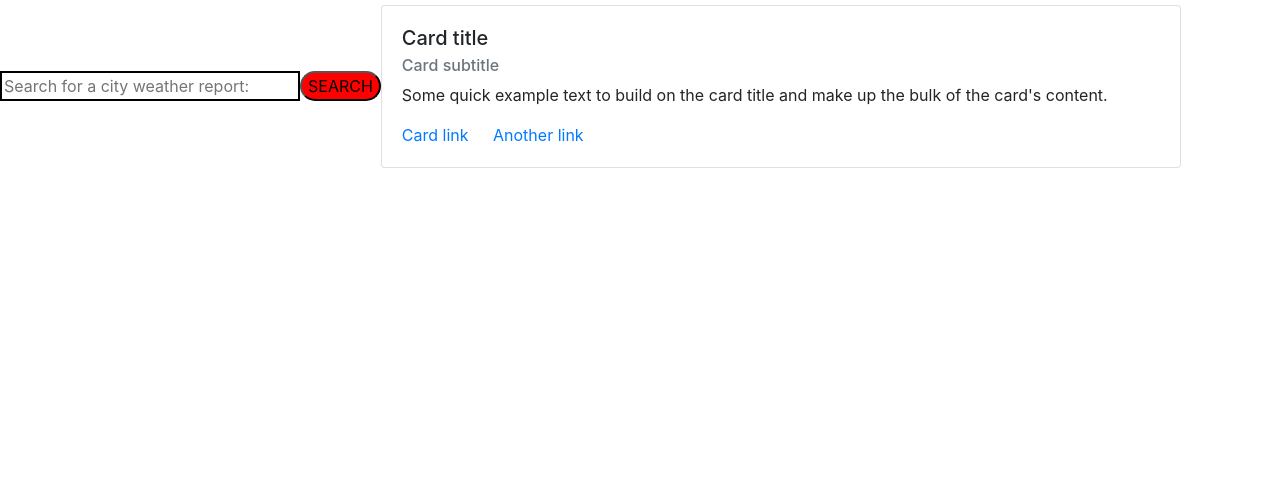
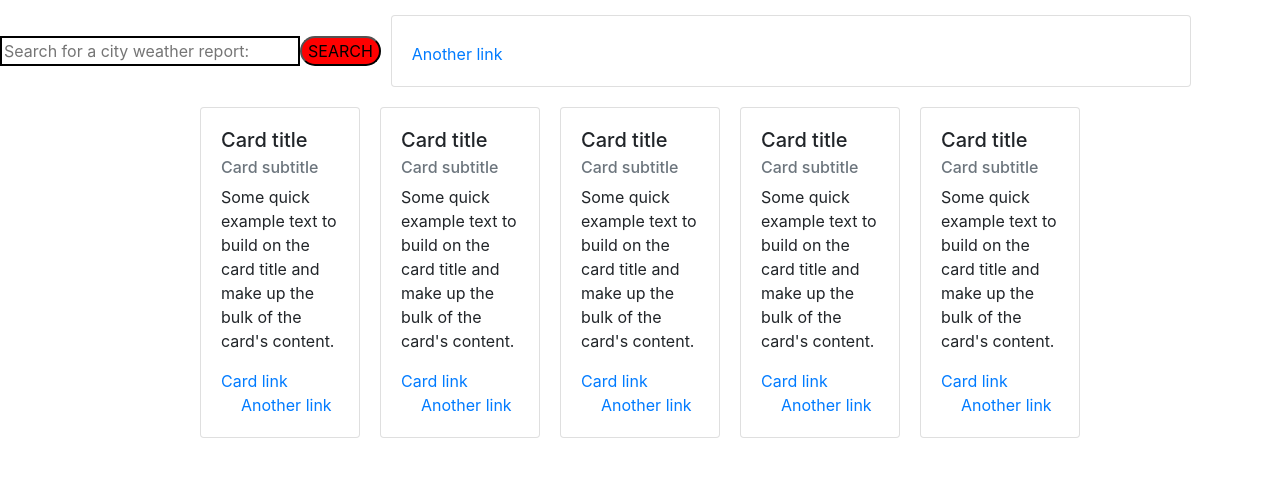
Before and after one commit to jdesgarennes/weather-api, a plain HTML site: page index.html in a window 1280 px wide. Shown: the part 279-756 px from the top of the page. Drawn offline with nearby package versions, Linux system fonts and the light colour scheme.

Commit message:
Single day forcast done

```diff
--- a/Assets/css/style.css
+++ b/Assets/css/style.css
@@ -23,3 +23,15 @@ border: 2px solid black;
     align-items: center;
 
 }
+
+
+.fiveDay{
+    display: flex;
+    justify-content: center;
+
+}
+
+
+.card{
+    margin: 10px;
+}
--- a/Assets/script.js
+++ b/Assets/script.js
@@ -2,27 +2,52 @@ var searchCity = document.querySelector("#sButton");
 var cityInput = document.querySelector("#textBox");
 var apiKey = '1324b076d7d8ed0b45bf5b20fdc67fb8';
 var city='Murrieta';
-
-
-
+const date = moment();
 
 // Create fetch for API to get weather
 function getWeather(DATA) {
   var city = cityInput.value;
   var requestUrl ='https://api.openweathermap.org/data/2.5/weather?q=';
-
+  //var cityHumidity =[];
   fetch(requestUrl + city +"&appid="+ apiKey+"&units=imperial", {
 })
 .then(response => {
  return response.json();
 })
-.then (data =>{
-  console.log(data)
-})
-.catch(err => {
-console.error(err);
-});
-return DATA;
+  .then(function (data){
+  cityName= data.name;
+  cityTemp=data.main.temp;
+  cityHumidity=data.main.humidity;
+  cityWind=data.wind.speed;
+  console.log(cityWind);
+  console.log(data);
+
+
+  // Create html values in box
+var cName = document.querySelector('#cardbodyCity');
+var cTemp = document.querySelector('#cardbodyTemp');
+var cWind = document.querySelector('#cardbodywind');
+var cHumidity = document.querySelector('#cardbodyHumidity');
+//cName.document.createElement('h1');
+// CITY NAME
+cName.innerText = "City: "+ cityName + " " +date.format("MM/DD/YYYY");
+
+// CITY TEMP
+cTemp.innerText = "Current Temp: "+ cityTemp + " Fahrenheit";
+// CITY WIND
+cWind.innerText = "Wind: " + cityWind + " MPH";
+// CITY Humidity
+cHumidity.innerText = "Humidity: " + cityHumidity;
+
+
+
+  });
+
+
+
+
+
+
 }
 
 
@@ -37,3 +62,7 @@ return DATA;
 searchCity.addEventListener('click', function(){
   getWeather();
 });
+
+
+
+// create document.createElement('') for each feild in box
--- a/index.html
+++ b/index.html
@@ -5,6 +5,7 @@
 
 <link rel='stylesheet' href="./Assets/css/style.css">
 <link rel="stylesheet" href="https://cdn.jsdelivr.net/npm/bootstrap@4.6.0/dist/css/bootstrap.min.css" integrity="sha384-B0vP5xmATw1+K9KRQjQERJvTumQW0nPEzvF6L/Z6nronJ3oUOFUFpCjEUQouq2+l" crossorigin="anonymous">
+
 
 
 <body>
@@ -27,11 +28,13 @@
 
 
             <div class="card" style="width: 50rem;">
-                <div class="card-body">
-                  <h5 class="card-title">Card title</h5>
-                  <h6 class="card-subtitle mb-2 text-muted">Card subtitle</h6>
-                  <p class="card-text">Some quick example text to build on the card title and make up the bulk of the card's content.</p>
-                  <a href="#" class="card-link">Card link</a>
+                <div class="card-body" id="cardBody">
+                  <h1 class="card-title" id='cardbodyCity'></h1>
+                  <h2 class="card-subtitle" id='cardbodyTemp'></h2>
+                  <h2 class="card-subtitle" id='cardbodywind'></h2>
+                  <h2 class="card-subtitle" id='cardbodyHumidity'></h2>
+
+
                   <a href="#" class="card-link">Another link</a>
                 </div>
             </div>
@@ -42,12 +45,71 @@
 </div>
 
 
+
+
+
+<!--  Begin of 5 day forcast boxes-->
+
+<div class='fiveDay'>
+
+<div class="card" style="width: 10rem;">
+    <div class="card-body">
+      <h5 class="card-title">Card title</h5>
+      <h6 class="card-subtitle mb-2 text-muted">Card subtitle</h6>
+      <p class="card-text">Some quick example text to build on the card title and make up the bulk of the card's content.</p>
+      <a href="#" class="card-link">Card link</a>
+      <a href="#" class="card-link">Another link</a>
+    </div>
+  </div>
+
+  <div class="card" style="width: 10rem;">
+    <div class="card-body">
+      <h5 class="card-title">Card title</h5>
+      <h6 class="card-subtitle mb-2 text-muted">Card subtitle</h6>
+      <p class="card-text">Some quick example text to build on the card title and make up the bulk of the card's content.</p>
+      <a href="#" class="card-link">Card link</a>
+      <a href="#" class="card-link">Another link</a>
+    </div>
+  </div>
+
+  <div class="card" style="width: 10rem;">
+    <div class="card-body">
+      <h5 class="card-title">Card title</h5>
+      <h6 class="card-subtitle mb-2 text-muted">Card subtitle</h6>
+      <p class="card-text">Some quick example text to build on the card title and make up the bulk of the card's content.</p>
+      <a href="#" class="card-link">Card link</a>
+      <a href="#" class="card-link">Another link</a>
+    </div>
+  </div>
+
+  <div class="card" style="width: 10rem;">
+    <div class="card-body">
+      <h5 class="card-title">Card title</h5>
+      <h6 class="card-subtitle mb-2 text-muted">Card subtitle</h6>
+      <p class="card-text">Some quick example text to build on the card title and make up the bulk of the card's content.</p>
+      <a href="#" class="card-link">Card link</a>
+      <a href="#" class="card-link">Another link</a>
+    </div>
+  </div>
+
+  <div class="card" style="width: 10rem;">
+    <div class="card-body">
+      <h5 class="card-title">Card title</h5>
+      <h6 class="card-subtitle mb-2 text-muted">Card subtitle</h6>
+      <p class="card-text">Some quick example text to build on the card title and make up the bulk of the card's content.</p>
+      <a href="#" class="card-link">Card link</a>
+      <a href="#" class="card-link">Another link</a>
+    </div>
+  </div>
+
+</div>
 </body>
 
 
 
 <script src="https://code.jquery.com/jquery-3.5.1.slim.min.js" integrity="sha384-DfXdz2htPH0lsSSs5nCTpuj/zy4C+OGpamoFVy38MVBnE+IbbVYUew+OrCXaRkfj" crossorigin="anonymous"></script>
 <script src="https://cdn.jsdelivr.net/npm/bootstrap@4.6.0/dist/js/bootstrap.bundle.min.js" integrity="sha384-Piv4xVNRyMGpqkS2by6br4gNJ7DXjqk09RmUpJ8jgGtD7zP9yug3goQfGII0yAns" crossorigin="anonymous"></script>
+<script src="https://cdnjs.cloudflare.com/ajax/libs/moment.js/2.18.1/moment.min.js"></script>
 
 <script src = "Assets/script.js"></script>
 
```
